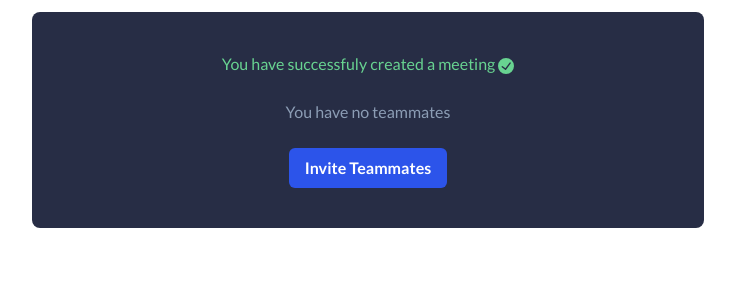
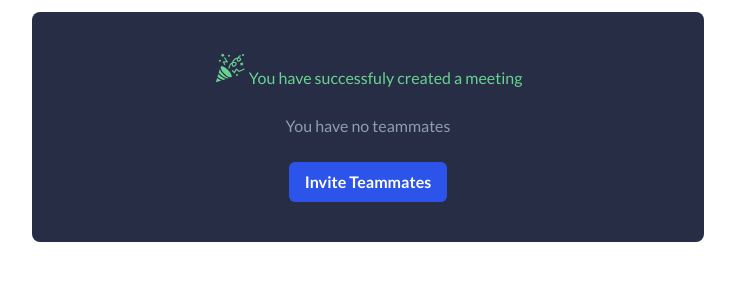
Before and after one commit to opmarq/quick-invite, a React (Create React App) app: page / in a window 1280 px wide. Shown: the top 300 px of the page, without its empty margins (272-1007 px from the left). Built offline with nearby package versions, Linux system fonts and the light colour scheme.

Commit message:
Add party icon

```diff
--- a/package.json
+++ b/package.json
@@ -20,6 +20,7 @@
     "lodash": "^4.17.21",
     "react": "^17.0.2",
     "react-dom": "^17.0.2",
+    "react-icons": "^4.2.0",
     "react-scripts": "4.0.3",
     "typescript": "^4.2.3",
     "web-vitals": "^1.1.1"
--- a/src/pages/Finish.tsx
+++ b/src/pages/Finish.tsx
@@ -9,8 +9,10 @@ import {
   ListIcon,
   Wrap,
   WrapItem,
+  Icon,
 } from "@chakra-ui/react";
 import { CheckCircleIcon } from "@chakra-ui/icons";
+import { GiPartyPopper } from "react-icons/gi";
 
 import { StateContext } from "../providers/stateProvider";
 interface IFinish {
@@ -27,7 +29,8 @@ const Finish: React.FC<IFinish> = ({ onInvite }) => {
       <Box bg="brand.bgPrimary" w="2xl" px="6" py="10" borderRadius="lg">
         <Center>
           <Text color="green.300" mb="6">
-            You have successfuly created a meeting <CheckCircleIcon />
+            <Icon w="8" h="8" as={GiPartyPopper} /> You have successfuly created
+            a meeting
           </Text>
         </Center>
         <Box>
```
Also changed, not shown: 1 other file (tests, documents, lock files or other folders).
